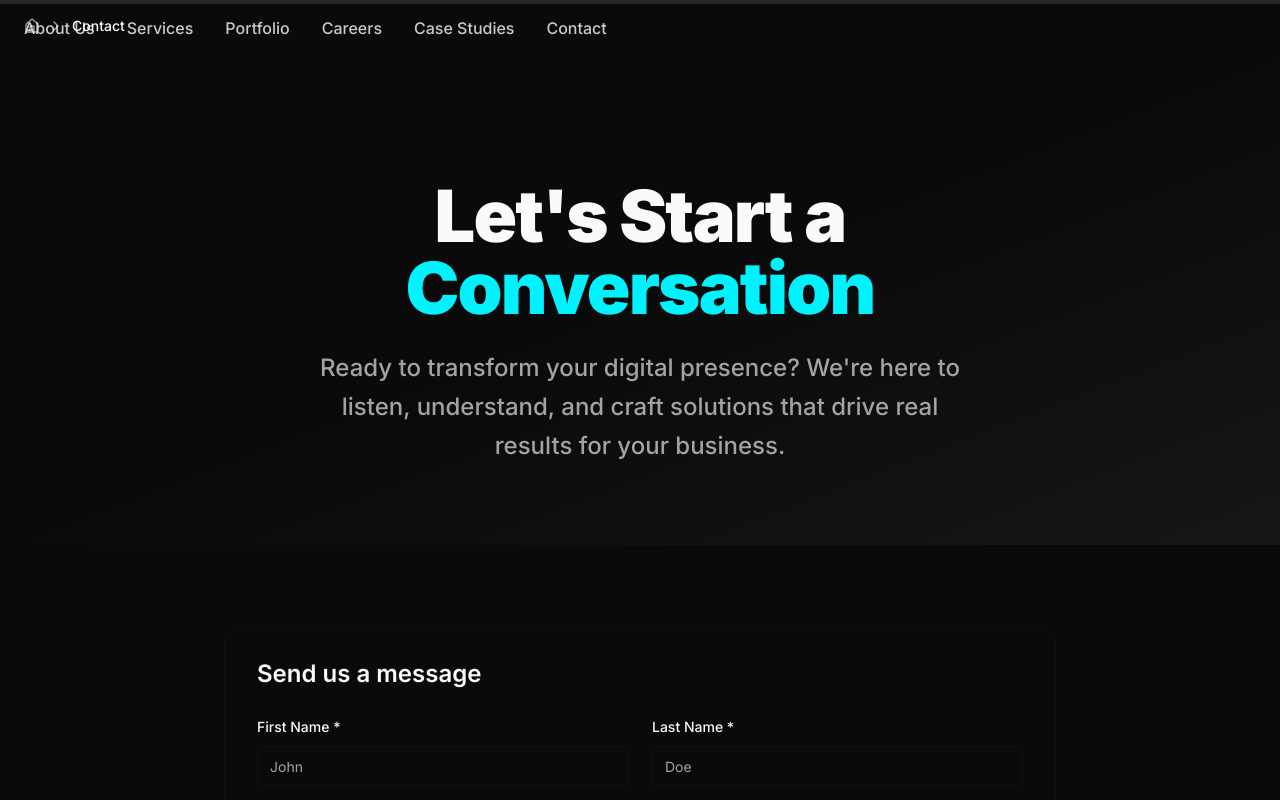
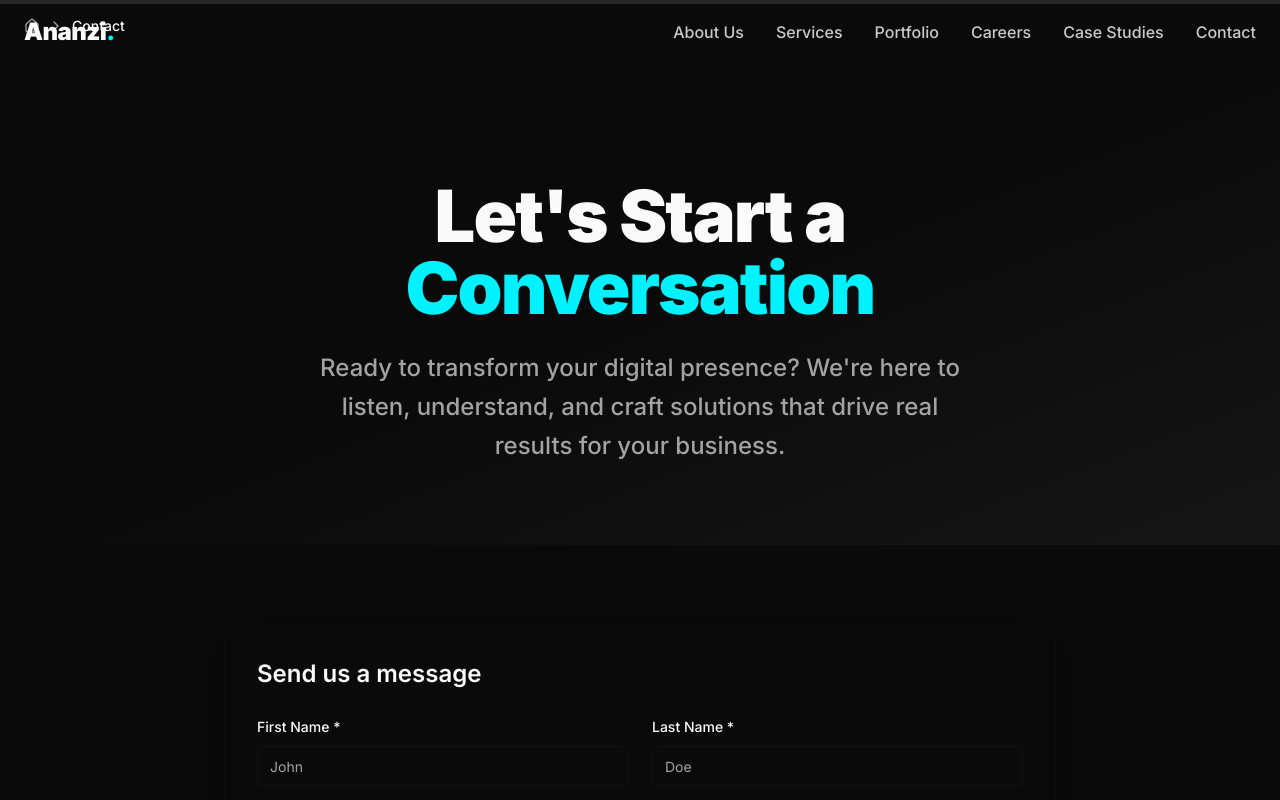
Before and after one commit to daddylonglegs-exe/ananzi-website, a React (Vite) app: page /contact in a window 1280 px wide. Shown: the top 800 px of the page. Built offline with nearby package versions, Linux system fonts and the light colour scheme; the HTML template or start-up script is replaced by a standard one.

Commit message:
Revert header logo change

```diff
--- a/src/components/Header.tsx
+++ b/src/components/Header.tsx
@@ -50,15 +50,13 @@ export const Header = () => {
       >
       <nav className="container mx-auto px-6 py-4">
         <div className="flex items-center justify-between">
-          {/* Logo - hidden on portfolio, careers, and contact pages */}
-          {!['/portfolio', '/careers', '/contact'].includes(location.pathname) && (
+          {/* Logo */}
           <Link
             to="/"
             className="font-black text-2xl tracking-tight hover:opacity-80 transition-opacity cursor-pointer"
           >
             Ananzi<span className="text-accent">.</span>
           </Link>
-          )}
 
           {/* Desktop Navigation */}
           <div className="hidden md:flex items-center space-x-8">
```
Lines whose indentation alone changed are shown as unchanged.
